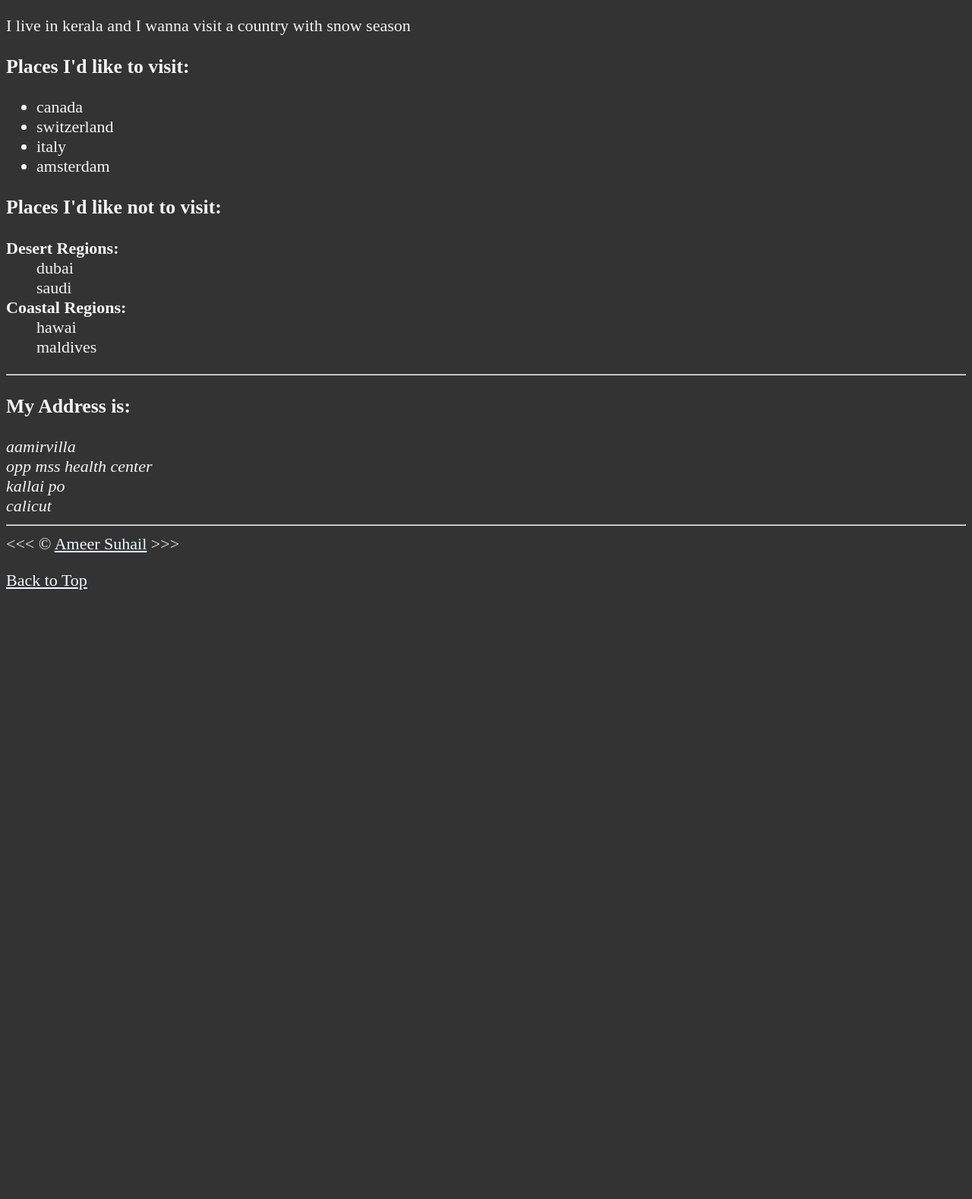
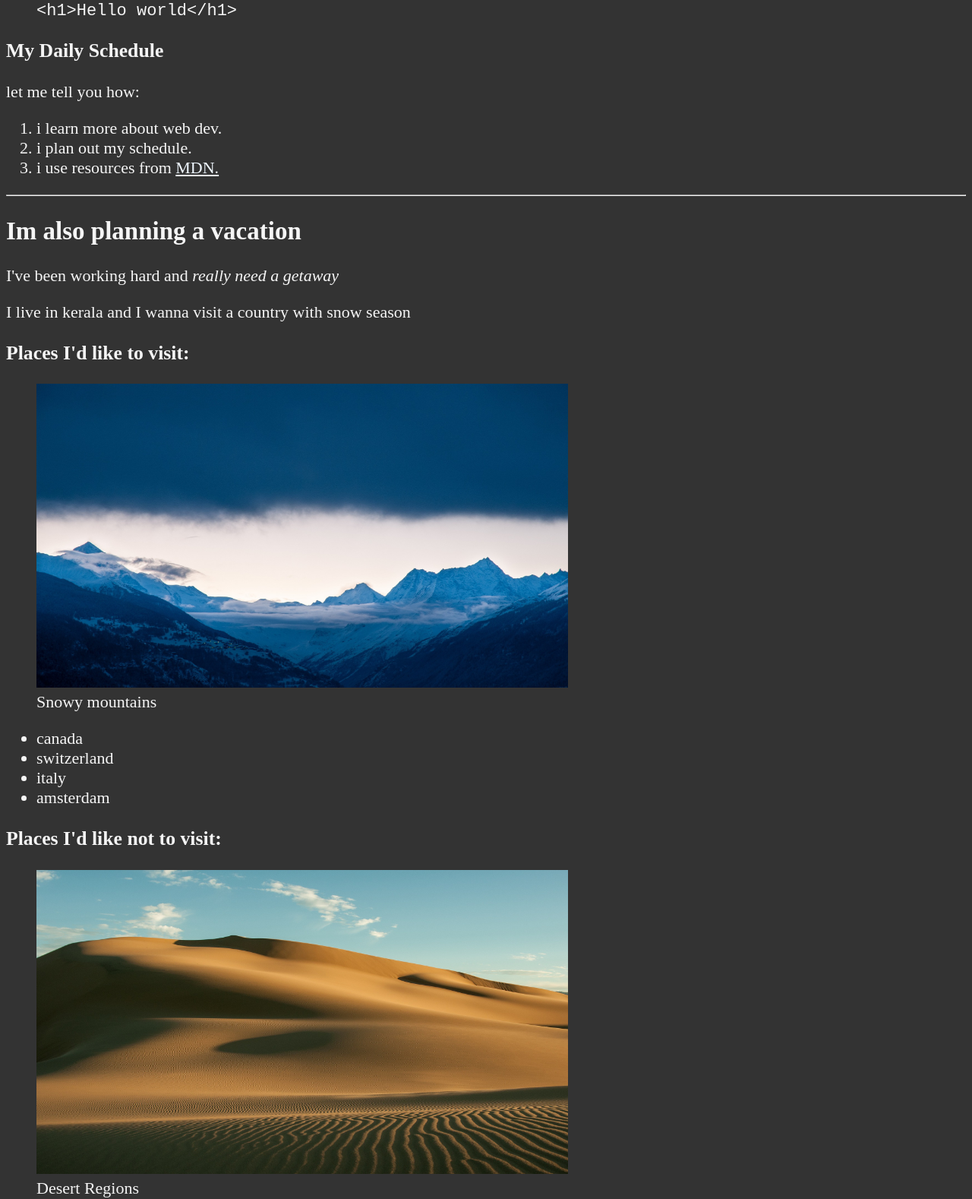
Before and after one commit to amxxrsuhail/HTML-CSS-Lessons, a plain HTML site: page index.html in a window 1280 px wide. Shown: the part 678-2256 px from the top of the page at 76% size. Before the commit the page ends 1477 px from the top, so only its background shows below. Drawn offline with Linux system fonts and the light colour scheme.

Commit message:
completed chapter 6: add images

```diff
--- a/index.html
+++ b/index.html
@@ -29,6 +29,14 @@
 
          <h2>Im ready to learn HTML</h2>
          <p>This is my first web page</p>
+         <img src="images/html5.png" alt="HTML5 logo" width="300" height="300">
+
+         <figure>
+            <figcaption>    <!--figures can also be used to display code syntax on ur page-->
+                <code>&lt;h1&gt;Hello world&lt;/h1&gt;</code>
+            </figcaption>
+
+         </figure>
 
          <h3>My Daily Schedule</h3>
          <p>let me tell you how: </p>
@@ -48,8 +56,13 @@
 
          <section id="vacation">
 
-        <h3>Places I'd like to visit:</h3>
-        <ul>                       <!--to create list with bullets-->
+        <h3>Places I'd like to visit:</h3>        <!--lazy loading is used to make th page load faster if there are so many images -->
+
+        <figure><img src="images/alps-7426887_1920.jpg" alt="Alps image" width="700" height="400" loading="lazy">
+            <figcaption>Snowy mountains</figcaption></figure>
+
+        <ul>                                                   <!--to create list with bullets,loading either given eager(default) or lazy-->
+
             <li>canada</li>
             <li>switzerland</li>
             <li>italy</li>
@@ -57,6 +70,10 @@
         </ul>
 
         <h3>Places I'd like not to visit:</h3>
+
+        <figure><img src="images/gobi-692640_1920.jpg" alt="Desert Regions" width="700" height="400" loading="lazy">
+            <figcaption>Desert Regions</figcaption></figure>
+
         <dl>                       <!--to create descriptive lists-->
 
         <dt> <strong>Desert Regions:</strong> </dt>
```
Also changed, not shown: images/alps-7426887_1920.jpg (added), images/gobi-692640_1920.jpg (added), images/html5.png (added).
